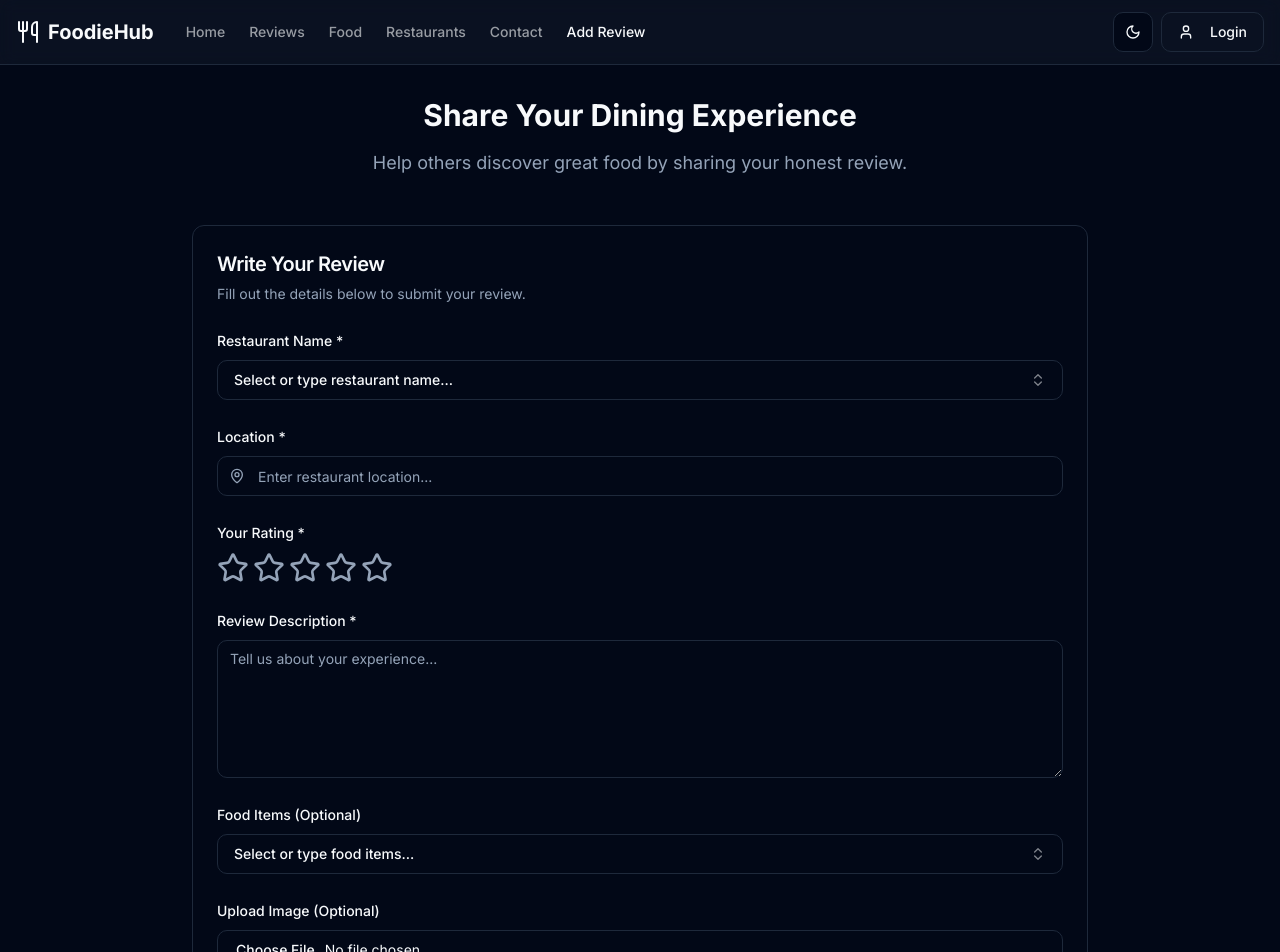
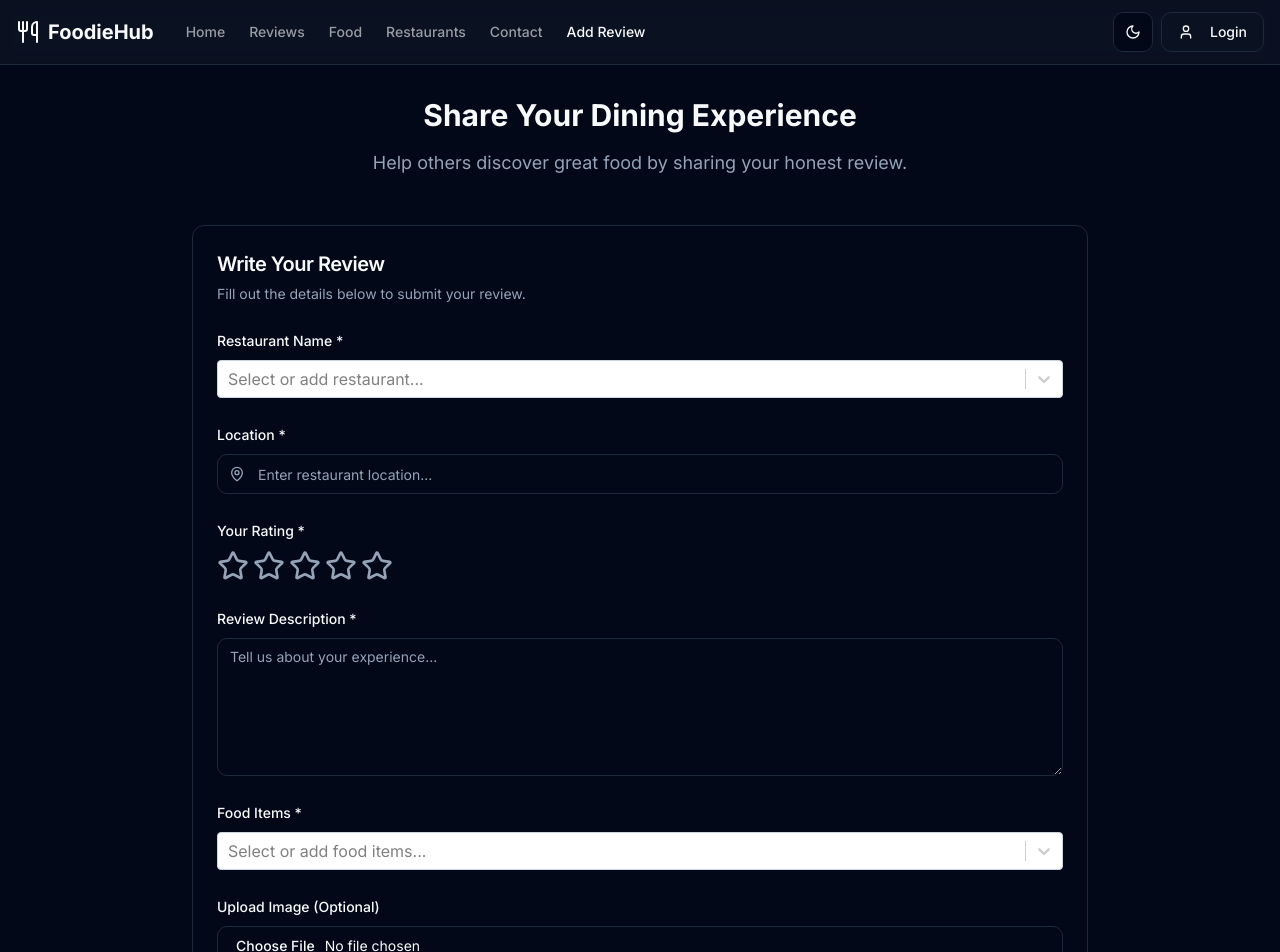
Before and after one commit to nuruzaman-milon/Food-View, a Next.js app: page /add-review in a window 1280 px wide. Shown: the top 952 px of the page. Built offline with nearby package versions, Linux system fonts and the light colour scheme.

Commit message:
Add react-select implimentation for add review page

```diff
--- a/app/add-review/page.tsx
+++ b/app/add-review/page.tsx
@@ -1,93 +1,116 @@
-"use client"
+"use client";
 
-import type React from "react"
-import { useState, useMemo } from "react"
-import Image from "next/image"
-import { Star, Upload, MapPin } from "lucide-react"
-import { Button } from "@/components/ui/button"
-import { Card, CardContent, CardDescription, CardHeader, CardTitle } from "@/components/ui/card"
-import { Input } from "@/components/ui/input"
-import { Label } from "@/components/ui/label"
-import { Textarea } from "@/components/ui/textarea"
-import { useToast } from "@/hooks/use-toast"
-import { mockRestaurants, mockFood } from "@/lib/mock-data"
-import { Combobox } from "@/components/combobox"
+import type React from "react";
+import { useState, useMemo } from "react";
+import Image from "next/image";
+import { Star, Upload, MapPin } from "lucide-react";
+import { Button } from "@/components/ui/button";
+import {
+  Card,
+  CardContent,
+  CardDescription,
+  CardHeader,
+  CardTitle,
+} from "@/components/ui/card";
+import { Input } from "@/components/ui/input";
+import { Label } from "@/components/ui/label";
+import { Textarea } from "@/components/ui/textarea";
+import { useToast } from "@/hooks/use-toast";
+import { mockRestaurants, mockFood } from "@/lib/mock-data";
+import AsyncCreatableSelect from "react-select/async-creatable";
+
+type OptionType = {
+  value: string;
+  label: string;
+};
 
 export default function AddReviewPage() {
-  const [selectedRestaurantIdentifier, setSelectedRestaurantIdentifier] = useState<string | null>(null)
-  const [location, setLocation] = useState("")
-  const [reviewText, setReviewText] = useState("")
-  const [rating, setRating] = useState(0)
-  const [imageFile, setImageFile] = useState<File | null>(null)
-  const [selectedFoodIdentifiers, setSelectedFoodIdentifiers] = useState<string[]>([])
-  const { toast } = useToast()
+  const [location, setLocation] = useState("");
+  const [reviewText, setReviewText] = useState("");
+  const [rating, setRating] = useState(0);
+  const [imageFile, setImageFile] = useState<File | null>(null);
 
-  const restaurantOptions = useMemo(() => {
-    return mockRestaurants.map((r) => ({
-      value: r.restaurantId,
-      label: r.restaurantName,
-    }))
-  }, [])
+  const [selectedRestaurant, setSelectedRestaurant] =
+    useState<OptionType | null>(null);
+  const [selectedFoodItems, setSelectedFoodItems] = useState<OptionType[]>([]);
 
-  const foodOptions = useMemo(() => {
-    const relevantFood = selectedRestaurantIdentifier
-      ? mockFood.filter((food) =>
-          mockRestaurants.find((r) => r.restaurantId === selectedRestaurantIdentifier)?.foodList.includes(food.foodId),
-        )
-      : mockFood
-
-    return relevantFood.map((food) => ({
-      value: food.foodId,
-      label: food.foodName,
-    }))
-  }, [selectedRestaurantIdentifier])
+  const { toast } = useToast();
 
   const handleSubmit = (e: React.FormEvent) => {
-    e.preventDefault()
+    e.preventDefault();
 
-    if (!selectedRestaurantIdentifier || !location || !reviewText || rating === 0) {
+    console.log("Review submitted:", {
+      restaurant: selectedRestaurant?.value,
+      restaurantName: selectedRestaurant?.label,
+      foodItems: selectedFoodItems.map((f) => f.value),
+      foodNames: selectedFoodItems.map((f) => f.label),
+    });
+
+    if (!selectedRestaurant || !location || !reviewText || rating === 0) {
       toast({
         title: "Validation Error",
-        description: "Please fill in all required fields (Restaurant, Location, Review, Rating).",
+        description:
+          "Please fill in all required fields (Restaurant, Location, Review, Rating).",
         variant: "destructive",
-      })
-      return
+      });
+      return;
     }
-
-    console.log("Review submitted:", {
-      restaurant: selectedRestaurantIdentifier,
-      location,
-      reviewText,
-      rating,
-      imageFile: imageFile ? imageFile.name : null,
-      foodItems: selectedFoodIdentifiers,
-    })
 
     toast({
       title: "Review Submitted!",
       description: "Thank you for sharing your experience.",
-    })
+    });
 
     // Reset form
-    setSelectedRestaurantIdentifier(null)
-    setLocation("")
-    setReviewText("")
-    setRating(0)
-    setImageFile(null)
-    setSelectedFoodIdentifiers([])
-  }
+    setSelectedRestaurant(null);
+    setLocation("");
+    setReviewText("");
+    setRating(0);
+    setImageFile(null);
+    setSelectedFoodItems([]);
+  };
 
   const handleImageChange = (e: React.ChangeEvent<HTMLInputElement>) => {
     if (e.target.files && e.target.files[0]) {
-      setImageFile(e.target.files[0])
+      setImageFile(e.target.files[0]);
     }
-  }
+  };
+
+  const customStyles = {
+    option: (provided: any, state: any) => ({
+      ...provided,
+      backgroundColor: state.isFocused
+        ? "#3b82f6" // Tailwind's bg-blue-500
+        : "white",
+      color: state.isFocused ? "white" : "black",
+      cursor: "pointer",
+    }),
+    multiValue: (provided: any) => ({
+      ...provided,
+      backgroundColor: "#dbeafe", // Tailwind's bg-blue-100
+      color: "#1e3a8a", // Tailwind's text-blue-900
+    }),
+    multiValueLabel: (provided: any) => ({
+      ...provided,
+      color: "#1e3a8a",
+    }),
+    control: (provided: any) => ({
+      ...provided,
+      borderColor: "#cbd5e1", // Tailwind's border-slate-300
+      boxShadow: "none",
+      "&:hover": {
+        borderColor: "#3b82f6",
+      },
+    }),
+  };
 
   return (
     <div className="container mx-auto px-4 py-8">
       <div className="max-w-4xl mx-auto">
         <div className="text-center mb-8 sm:mb-12">
-          <h1 className="text-2xl sm:text-3xl font-bold mb-4">Share Your Dining Experience</h1>
+          <h1 className="text-2xl sm:text-3xl font-bold mb-4">
+            Share Your Dining Experience
+          </h1>
           <p className="text-muted-foreground text-base sm:text-lg max-w-2xl mx-auto">
             Help others discover great food by sharing your honest review.
           </p>
@@ -96,22 +119,42 @@ export default function AddReviewPage() {
         <Card>
           <CardHeader>
             <CardTitle className="text-xl">Write Your Review</CardTitle>
-            <CardDescription>Fill out the details below to submit your review.</CardDescription>
+            <CardDescription>
+              Fill out the details below to submit your review.
+            </CardDescription>
           </CardHeader>
           <CardContent>
             <form onSubmit={handleSubmit} className="space-y-6">
               {/* Restaurant Name */}
               <div className="space-y-2">
                 <Label>Restaurant Name *</Label>
-                <Combobox
-                  options={restaurantOptions}
-                  value={selectedRestaurantIdentifier}
-                  onValueChange={setSelectedRestaurantIdentifier}
-                  placeholder="Select or type restaurant name..."
-                  searchPlaceholder="Search restaurants..."
-                  emptyMessage="No restaurant found."
-                  allowNew={true}
-                  className="w-full"
+                <AsyncCreatableSelect
+                  styles={customStyles}
+                  isClearable
+                  defaultOptions
+                  cacheOptions
+                  value={selectedRestaurant}
+                  loadOptions={async (inputValue) => {
+                    const filtered = mockRestaurants
+                      .filter((r) =>
+                        r.restaurantName
+                          .toLowerCase()
+                          .includes(inputValue.toLowerCase())
+                      )
+                      .map((r) => ({
+                        label: r.restaurantName,
+                        value: r.restaurantId,
+                      }));
+                    return filtered;
+                  }}
+                  onChange={(option) => {
+                    setSelectedRestaurant(option);
+                  }}
+                  onCreateOption={(inputValue) => {
+                    const newOption = { label: inputValue, value: inputValue };
+                    setSelectedRestaurant(newOption);
+                  }}
+                  placeholder="Select or add restaurant..."
                 />
               </div>
 
@@ -140,7 +183,9 @@ export default function AddReviewPage() {
                     <Star
                       key={star}
                       className={`h-8 w-8 cursor-pointer transition-colors duration-200 ${
-                        star <= rating ? "fill-yellow-400 text-yellow-400" : "text-muted-foreground"
+                        star <= rating
+                          ? "fill-yellow-400 text-yellow-400"
+                          : "text-muted-foreground"
                       }`}
                       onClick={() => setRating(star)}
                     />
@@ -163,17 +208,44 @@ export default function AddReviewPage() {
 
               {/* Food Name Selection */}
               <div className="space-y-2">
-                <Label>Food Items (Optional)</Label>
-                <Combobox
-                  options={foodOptions}
-                  value={selectedFoodIdentifiers}
-                  onValueChange={setSelectedFoodIdentifiers}
-                  placeholder="Select or type food items..."
-                  searchPlaceholder="Search food items..."
-                  emptyMessage="No food item found."
-                  multiple={true}
-                  allowNew={true}
-                  className="w-full"
+                <Label>Food Items *</Label>
+                <AsyncCreatableSelect
+                  styles={customStyles}
+                  isMulti
+                  isClearable
+                  defaultOptions
+                  cacheOptions
+                  value={selectedFoodItems}
+                  loadOptions={async (inputValue) => {
+                    const relevantFood = selectedRestaurant?.value
+                      ? mockFood.filter((food) =>
+                          mockRestaurants
+                            .find(
+                              (r) => r.restaurantId === selectedRestaurant.value
+                            )
+                            ?.foodList.includes(food.foodId)
+                        )
+                      : mockFood;
+
+                    return relevantFood
+                      .filter((food) =>
+                        food.foodName
+                          .toLowerCase()
+                          .includes(inputValue.toLowerCase())
+                      )
+                      .map((food) => ({
+                        label: food.foodName,
+                        value: food.foodId,
+                      }));
+                  }}
+                  onChange={(options) => {
+                    setSelectedFoodItems(options || []);
+                  }}
+                  onCreateOption={(inputValue) => {
+                    const newOption = { label: inputValue, value: inputValue };
+                    setSelectedFoodItems((prev) => [...prev, newOption]);
+                  }}
+                  placeholder="Select or add food items..."
                 />
               </div>
 
@@ -191,7 +263,9 @@ export default function AddReviewPage() {
                   {imageFile && (
                     <div className="relative w-20 h-20 rounded-md overflow-hidden">
                       <Image
-                        src={URL.createObjectURL(imageFile) || "/placeholder.svg"}
+                        src={
+                          URL.createObjectURL(imageFile) || "/placeholder.svg"
+                        }
                         alt="Preview"
                         fill
                         className="object-cover"
@@ -210,5 +284,5 @@ export default function AddReviewPage() {
         </Card>
       </div>
     </div>
-  )
+  );
 }
--- a/package.json
+++ b/package.json
@@ -52,6 +52,7 @@
     "react-dom": "^19",
     "react-hook-form": "^7.54.1",
     "react-resizable-panels": "^2.1.7",
+    "react-select": "^5.10.2",
     "recharts": "2.15.0",
     "sonner": "^1.7.1",
     "tailwind-merge": "^2.5.5",
```
Also changed, not shown: 1 other file (tests, documents, lock files or other folders).
